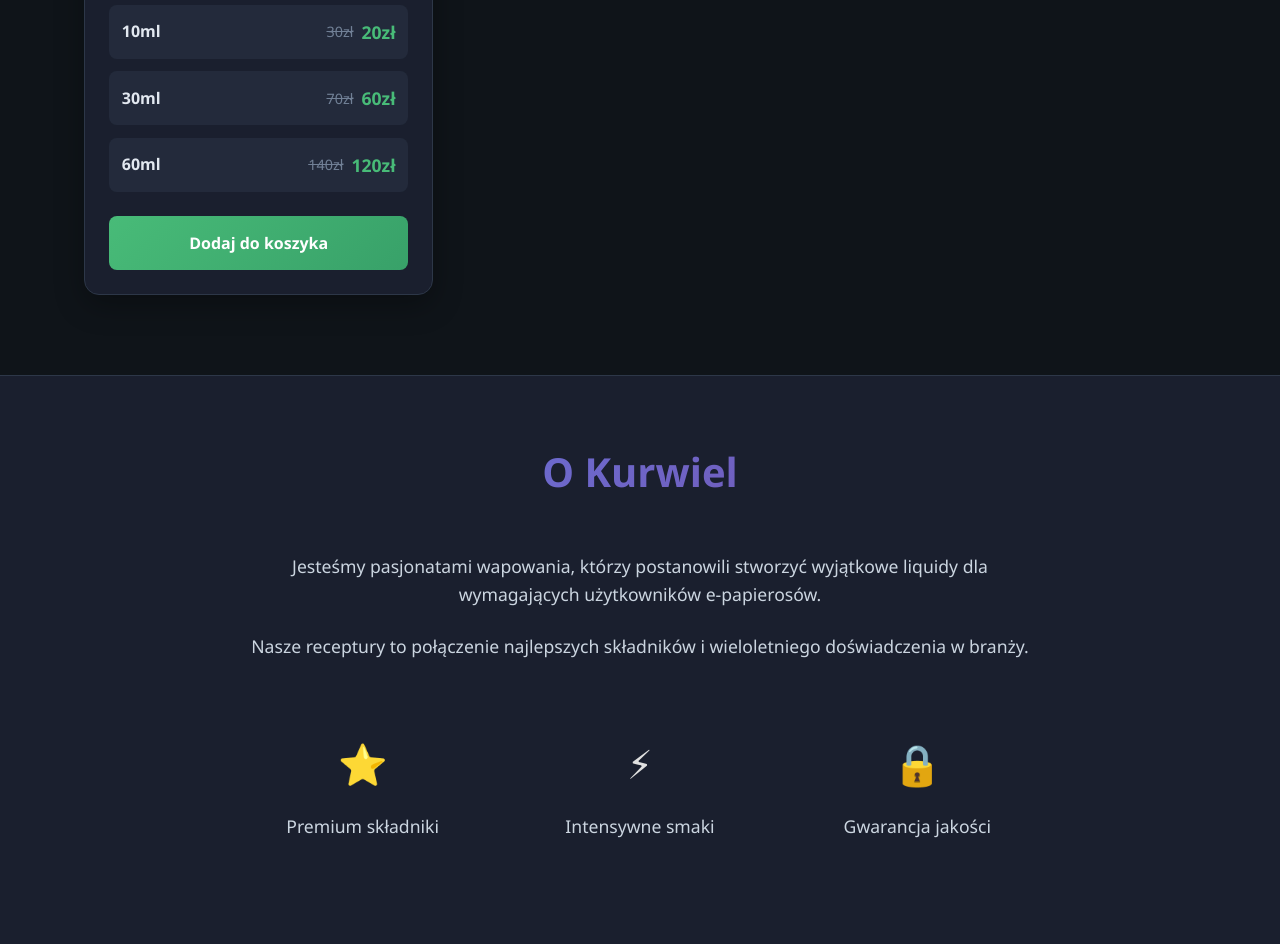
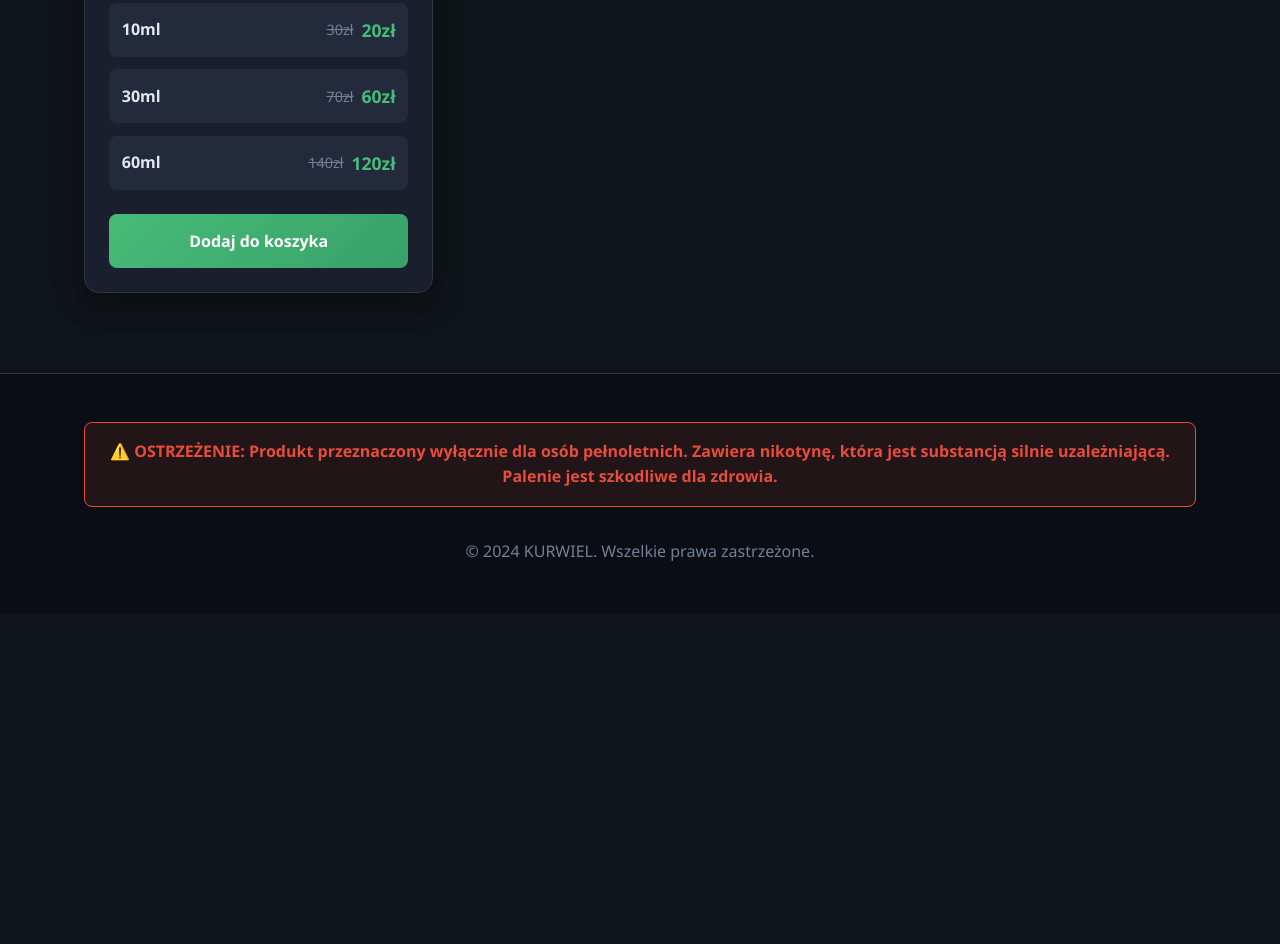
Before and after one commit to M1DES1/kurwiel, a website: page index.html in a window 1280 px wide. Shown: the part 1856-2800 px from the top of the page. After the commit the page ends 2469 px from the top, so only its background shows below. Drawn offline with Linux system fonts and the light colour scheme.

Commit message:
Update index.html

```diff
--- a/index.html
+++ b/index.html
@@ -23,7 +23,6 @@
                 <ul>
                     <li><a href="#home">Strona główna</a></li>
                     <li><a href="#products">Liquidy</a></li>
-                    <li><a href="#about">O nas</a></li>
                     <li><a href="login.html" class="login-btn">Zaloguj</a></li>
                     <li><a href="register.html" class="register-btn">Zarejestruj</a></li>
                 </ul>
@@ -43,7 +42,6 @@
                 <p>Odkryj intensywne smaki stworzone dla prawdziwych koneserów wapowania</p>
                 <div class="hero-buttons">
                     <a href="#products" class="btn">Zobacz liquidy</a>
-                    <a href="register.html" class="btn secondary">Dołącz do nas</a>
                 </div>
             </div>
             <div class="hero-image">
@@ -200,33 +198,6 @@
         </div>
     </section>
 
-    <!-- O nas -->
-    <section id="about" class="about">
-        <div class="container">
-            <h2>O Kurwiel</h2>
-            <div class="about-content">
-                <div class="about-text">
-                    <p>Jesteśmy pasjonatami wapowania, którzy postanowili stworzyć wyjątkowe liquidy dla wymagających użytkowników e-papierosów.</p>
-                    <p>Nasze receptury to połączenie najlepszych składników i wieloletniego doświadczenia w branży.</p>
-                    <div class="features">
-                        <div class="feature">
-                            <span>⭐</span>
-                            <p>Premium składniki</p>
-                        </div>
-                        <div class="feature">
-                            <span>⚡</span>
-                            <p>Intensywne smaki</p>
-                        </div>
-                        <div class="feature">
-                            <span>🔒</span>
-                            <p>Gwarancja jakości</p>
-                        </div>
-                    </div>
-                </div>
-            </div>
-        </div>
-    </section>
-
     <!-- Koszyk -->
     <div id="cart-modal" class="modal">
         <div class="modal-content">
@@ -247,7 +218,7 @@
                 <div class="footer-warning">
                     <p>⚠️ OSTRZEŻENIE: Produkt przeznaczony wyłącznie dla osób pełnoletnich. Zawiera nikotynę, która jest substancją silnie uzależniającą. Palenie jest szkodliwe dla zdrowia.</p>
                 </div>
-                <p>&copy; 2023 KURWIEL. Wszelkie prawa zastrzeżone.</p>
+                <p>&copy; 2024 KURWIEL. Wszelkie prawa zastrzeżone.</p>
             </div>
         </div>
     </footer>
```
